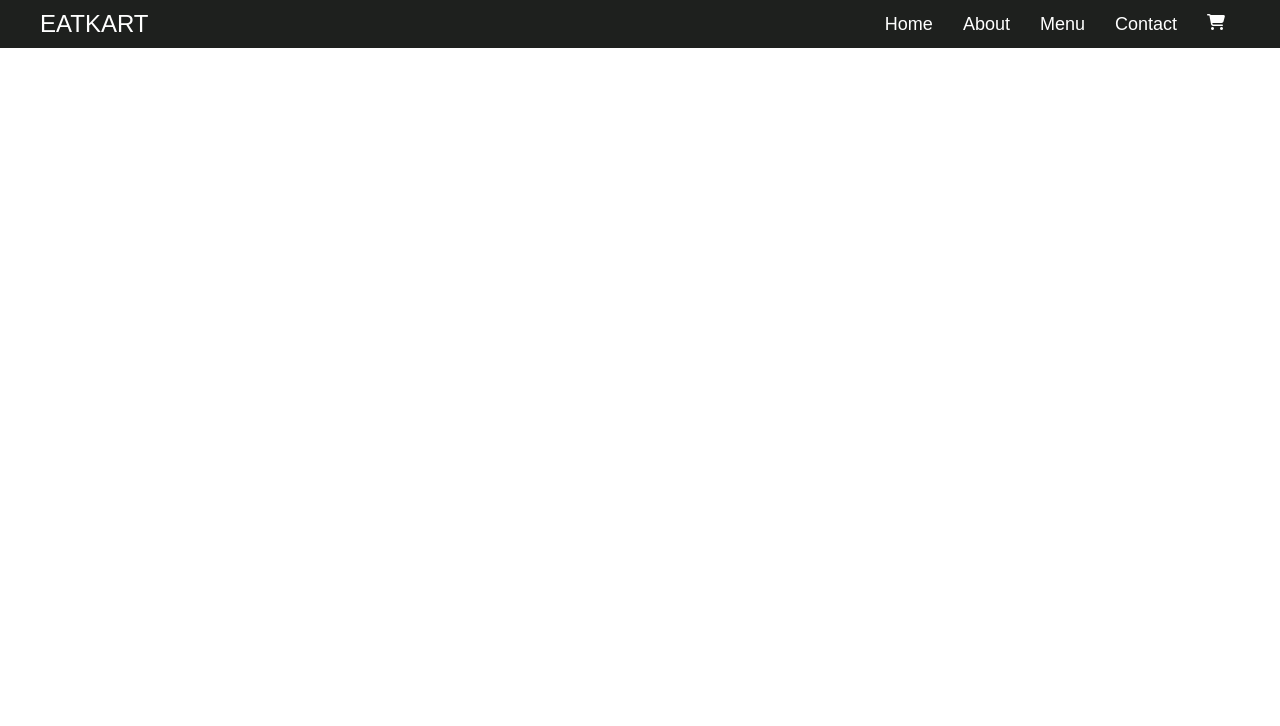
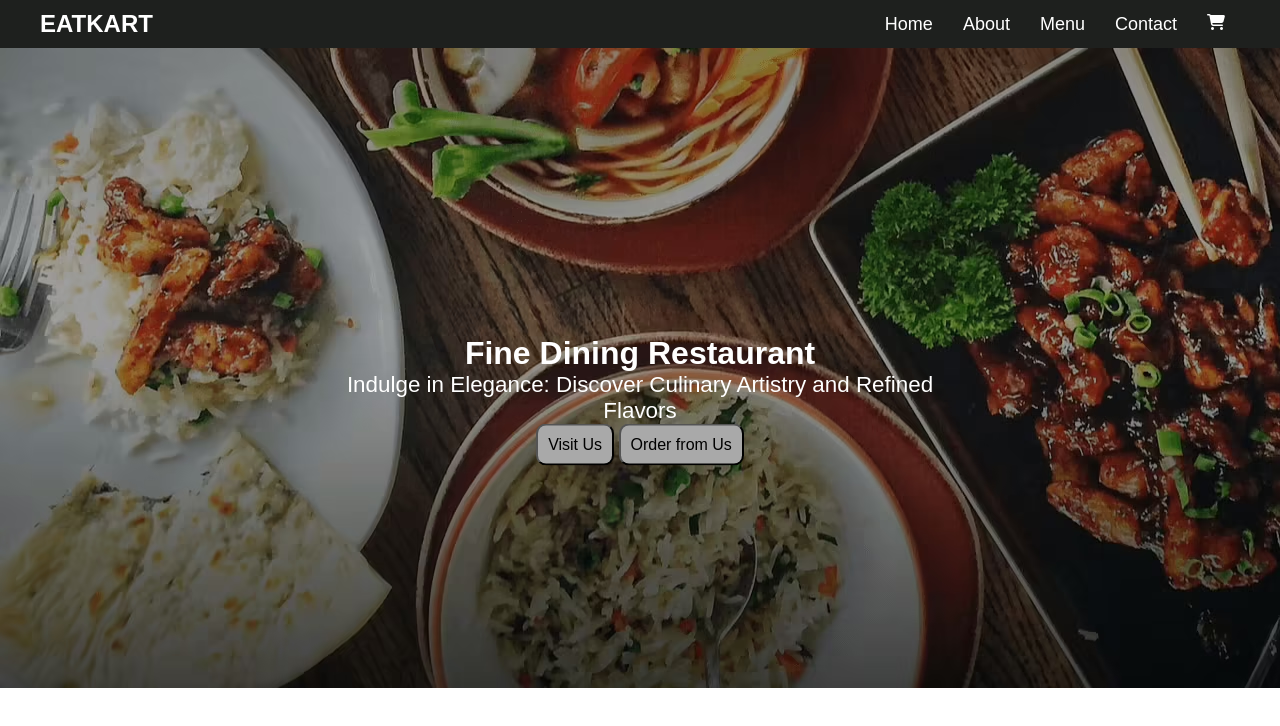
Before and after one commit to dhananjayp8/Restaurant, a plain HTML site: page index.html in a window 1280 px wide. Drawn offline with Linux system fonts and the light colour scheme.

Commit message:
completed hero section

```diff
--- a/index.html
+++ b/index.html
@@ -30,6 +30,17 @@
             </div>
         </nav>
     </header>
+    <main>
+        <div class="hero-section">
+            <div class="desc">
+                <h1>Fine Dining Restaurant</h1>
+            <p>Indulge in Elegance: Discover Culinary Artistry and Refined Flavors</p>
+            <button>Visit Us</button>
+            <button>Order from Us</button>
+            </div>
+
+        </div>
+    </main>
 
     <script src="script.js"></script>
 </body>
--- a/style.css
+++ b/style.css
@@ -49,12 +49,12 @@ body {
 
 body {
   font-family: Arial, sans-serif;
+  color: #fff;
 }
 
 .navbar {
   background-color: #1e201e;
   padding: 10px 20px;
-  color: #fff;
 }
 
 .navbar-container {
@@ -69,8 +69,8 @@ body {
   font-size: 24px;
   color: #fff;
   text-decoration: none;
+  font-weight: 800;
 }
-
 .nav-links {
   list-style: none;
   display: flex;
@@ -91,10 +91,42 @@ body {
   background: none;
   border: none;
   font-size: 24px;
-  color: #fff;
+
   cursor: pointer;
 }
-
+/* hero section */
+.hero-section {
+  background-image: url("./images/background.png.avif");
+  width: 100%;
+  height: 40rem;
+}
+.desc {
+  text-align: center;
+  position: absolute;
+  top: 50%;
+  left: 50%;
+  transform: translate(-50%, -50%);
+}
+.desc > h1 {
+  font-size: 2rem;
+  font-weight: 700;
+}
+.desc > p {
+  font-size: 1.4rem;
+  font-weight: 500;
+}
+.desc > button {
+  background-color: darkgrey;
+  border-radius: 10px;
+  padding: 10px;
+  font-size: 1rem;
+  font-weight: 400;
+}
+.desc > button:hover {
+  background-color: #35495e;
+  border-radius: 10px;
+  padding: 10px;
+}
 /* Responsive Styles */
 @media (max-width: 768px) {
   .nav-links {
```
Also changed, not shown: images/background.png.avif (added).
